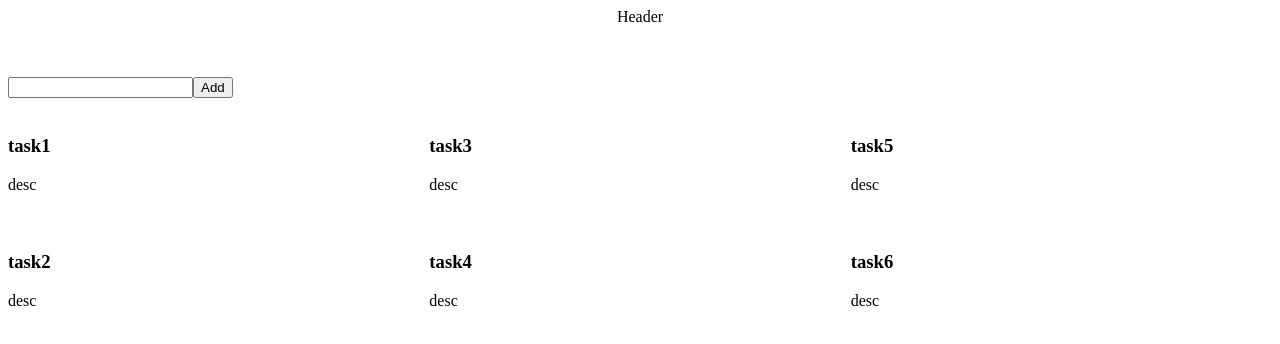
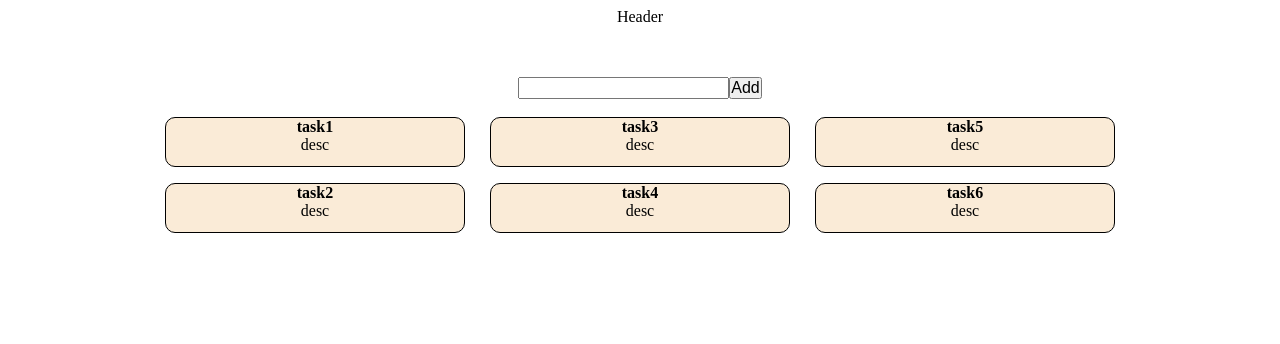
Before and after one commit to giochem/kanban-vue3, a Vue app: page / in a window 1280 px wide. Shown: the top 344 px of the page. Built offline with nearby package versions, Linux system fonts and the light colour scheme; the HTML template or start-up script is replaced by a standard one.

Commit message:
✨ : update ui css

```diff
--- a/src/components/ManageTable.vue
+++ b/src/components/ManageTable.vue
@@ -42,6 +42,10 @@ function onDragstart(ev: any) {
 }
 function addTask(ev: any) {
   console.log('add task', newTask.value)
+
+  if (newTask.value === '') {
+    return
+  }
   tasks.value[0].push({
     title: newTask.value,
     description: 'desc',
@@ -80,7 +84,7 @@ function onDbclick(ev: any) {
           class="cell"
         >
           <div v-if="task.edit === false">
-            <h3 @dblclick="task.edit = true">{{ task.title }}</h3>
+            <h3 class="task-title" @dblclick="task.edit = true">{{ task.title }}</h3>
             <p>{{ task.description }}</p>
           </div>
           <div v-else>
@@ -96,22 +100,38 @@ function onDbclick(ev: any) {
     </div>
   </div>
 </template>
+
 <style scoped>
+* {
+  margin: 0;
+  padding: 0;
+  font-size: 100%;
+  box-sizing: border-box;
+}
 .table {
+  width: 1000px;
   display: flex;
   justify-content: space-evenly;
+  align-items: center;
+}
+.dashboard {
+  display: flex;
+  flex-direction: column;
   align-items: center;
 }
 .column {
   display: flex;
   flex-direction: column;
   gap: 1rem;
-  width: 500px;
+  width: 300px;
   min-height: 500px;
 }
-
 .cell {
-  height: 100px;
+  height: 50px;
+  border: 1px solid black;
+  border-radius: 10px;
+  text-align: center;
+  background-color: antiquewhite;
 }
 input {
   margin: 18.72px 0px;
```
